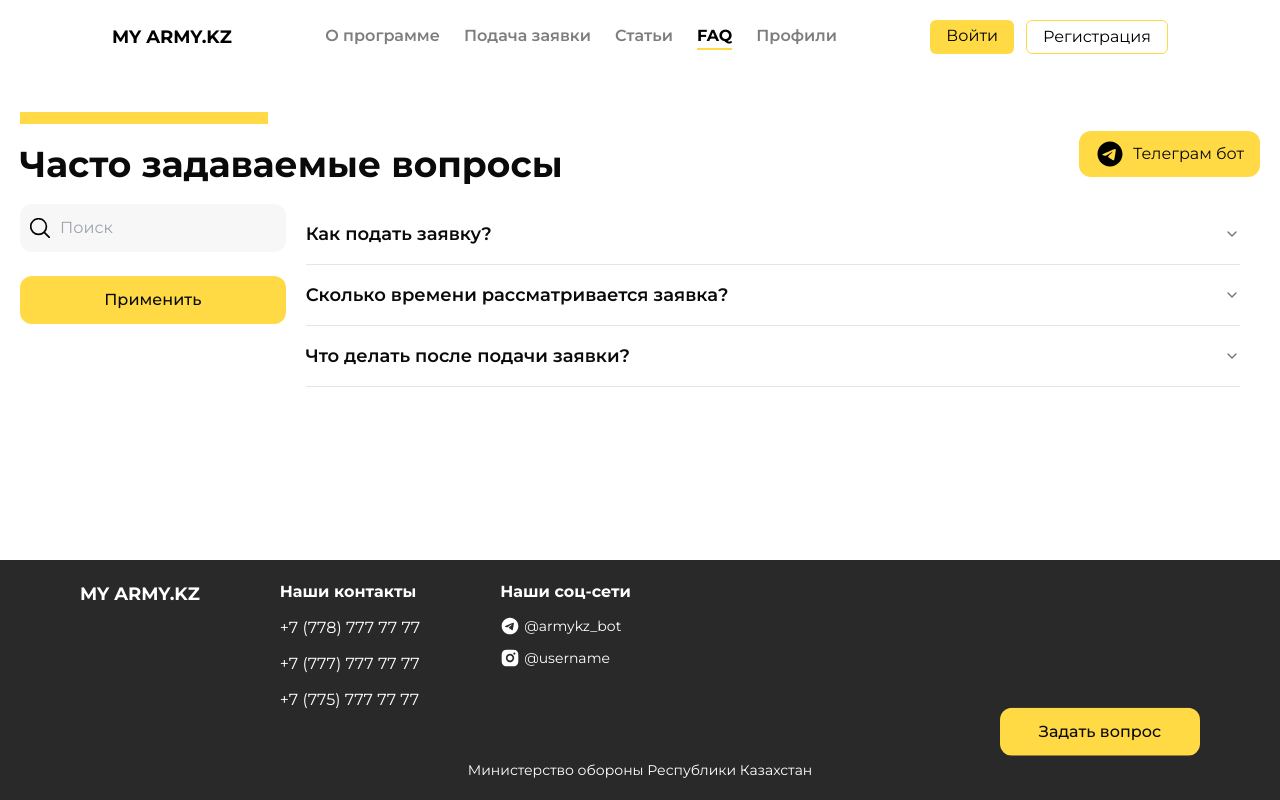
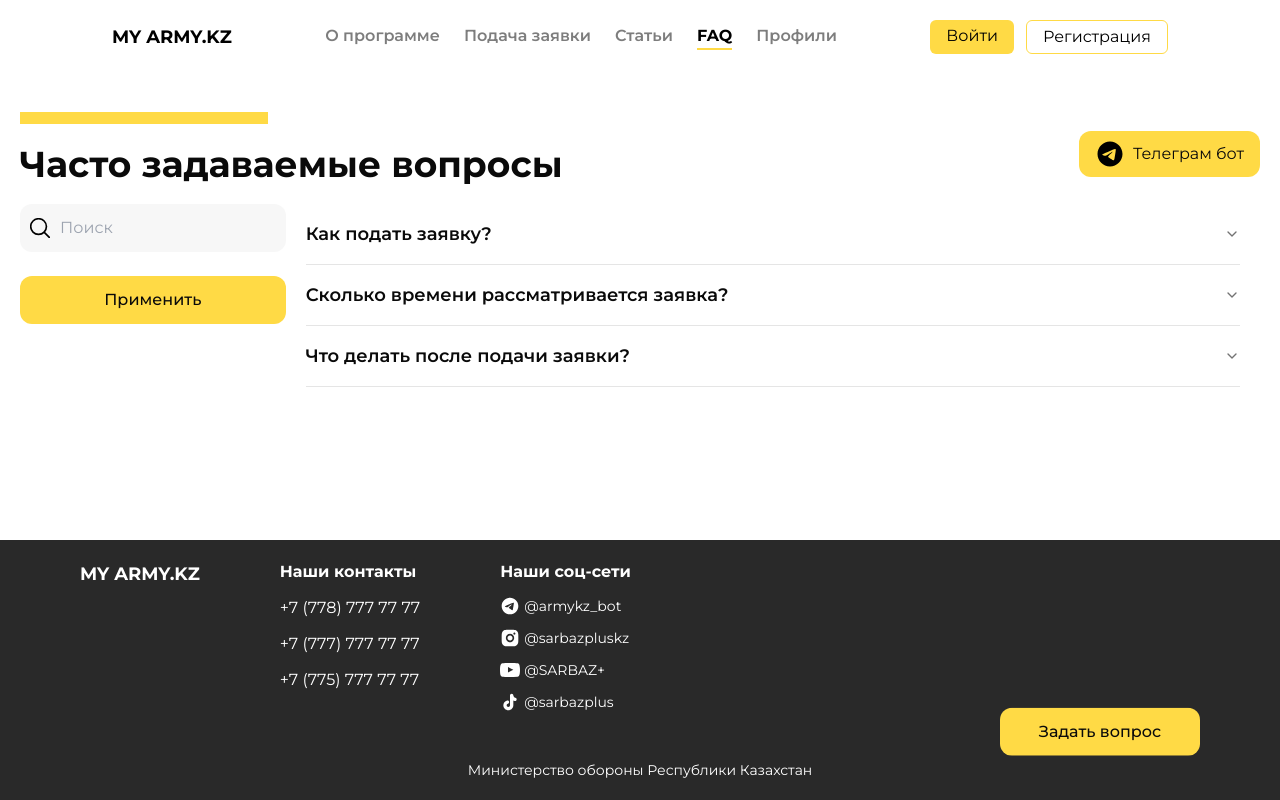
Before and after one commit to d1maash/kz-army, a Next.js app: page /faq in a window 1280 px wide. Built offline with nearby package versions, Linux system fonts and the light colour scheme.

Commit message:
feat: updated social links

```diff
--- a/src/components/Footer.tsx
+++ b/src/components/Footer.tsx
@@ -1,3 +1,4 @@
+import { Youtube } from "lucide-react"
 import Image from "next/image"
 import Link from "next/link"
 
@@ -29,14 +30,32 @@ const Footer = () => {
                             />
                             @armykz_bot
                         </Link>
-                        <Link href="" className="flex gap-1 items-center text-sm">
+                        <Link target="_blank" href="https://www.instagram.com/sarbazpluskz/" className="flex gap-1 items-center text-sm">
                             <Image
                                 src="/icons/instagram.svg"
                                 alt="telegram"
                                 width={20}
                                 height={20}
                             />
-                            @username
+                            @sarbazpluskz
+                        </Link>
+                        <Link target="_blank" href="https://www.youtube.com/@sarbazplus" className="flex gap-1 items-center text-sm">
+                        <Image
+                                src="/icons/youtube.svg"
+                                alt="telegram"
+                                width={20}
+                                height={20}
+                            />
+                            @SARBAZ+
+                        </Link>
+                        <Link target="_blank" href="https://www.tiktok.com/@sarbazplus?_t=ZM-8y2e7YrN5fU&_r=1" className="flex gap-1 items-center text-sm">
+                            <Image
+                                src="/icons/tiktok.svg"
+                                alt="telegram"
+                                width={20}
+                                height={20}
+                            />
+                            @sarbazplus
                         </Link>
                     </ul>
                 </div>
```
Also changed, not shown: public/icons/tiktok.svg (added), public/icons/youtube.svg (added).
